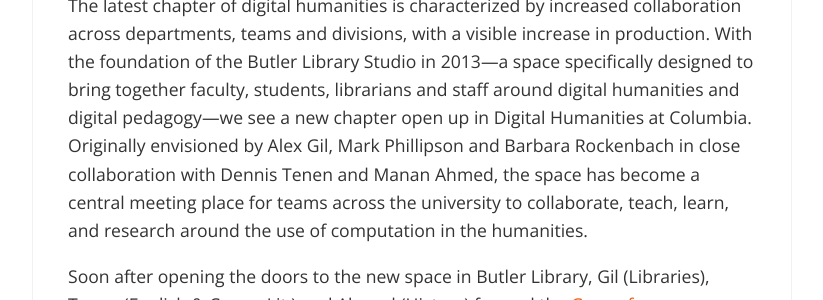
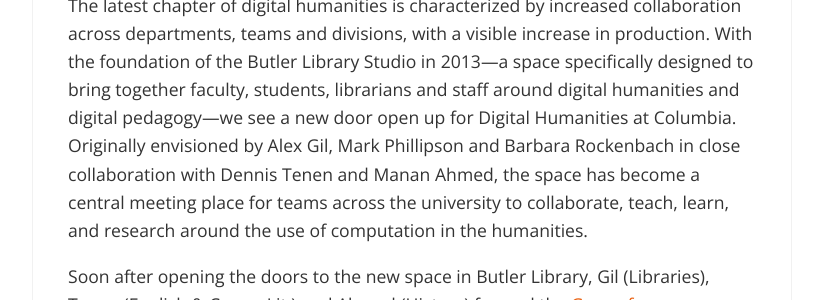
Before and after one commit to cul/dlst-dh, a Jekyll site: the page built from _pages/history.md, in a window 1280 px wide and 900 px high, scrolled down 2116 px. Shown: the part 267-567 px from the top of the window, without its empty margins (228-1051 px from the left). Built offline with Jekyll 4.4.1, drawn with Linux system fonts in a browser that asks for light colours; nearby versions of some CDN libraries; some of the changed text lies outside the part shown.

Commit message:
tweaked history

```diff
--- a/_pages/history.md
+++ b/_pages/history.md
@@ -24,7 +24,7 @@ During the last decade we also see the formation of teams within the Schools tha
 [insert history for History Lab]
 [insert history for Digital Storytelling Lab]
 
-The latest chapter of digital humanities is characterized by increased collaboration across departments, teams and divisions, with a visible increase in production. With the foundation of the Butler Library Studio in 2013—a space specifically designed to bring together faculty, students, librarians and staff around digital humanities and digital pedagogy—we see a new chapter open up in Digital Humanities at Columbia. Originally envisioned by Alex Gil, Mark Phillipson and Barbara Rockenbach in close collaboration with Dennis Tenen and Manan Ahmed, the space has become a central meeting place for teams across the university to collaborate, teach, learn, and research around the use of computation in the humanities.
+The latest chapter of digital humanities is characterized by increased collaboration across departments, teams and divisions, with a visible increase in production. With the foundation of the Butler Library Studio in 2013—a space specifically designed to bring together faculty, students, librarians and staff around digital humanities and digital pedagogy—we see a new door open up for Digital Humanities at Columbia. Originally envisioned by Alex Gil, Mark Phillipson and Barbara Rockenbach in close collaboration with Dennis Tenen and Manan Ahmed, the space has become a central meeting place for teams across the university to collaborate, teach, learn, and research around the use of computation in the humanities.
 
 Soon after opening the doors to the new space in Butler Library, Gil (Libraries), Tenen (English & Comp. Lit.) and Ahmed (History) formed the [Group for Experimental in the Humanities](http://xpmethod.plaintext.in/) as a research collective based at the Studio. Focusing on a broad range of critical and experimental approaches to research and making in the digital humanities, the *xpmethod* group has become a locus of avant-garde production and advanced graduate, library and faculty work—already garnering national and international recognition. Today, the Studio continues to be a site for innovative research collaboration across disciplines and teams, hosting a vibrant series of talks, events, workshops, and open labs.
 
```
